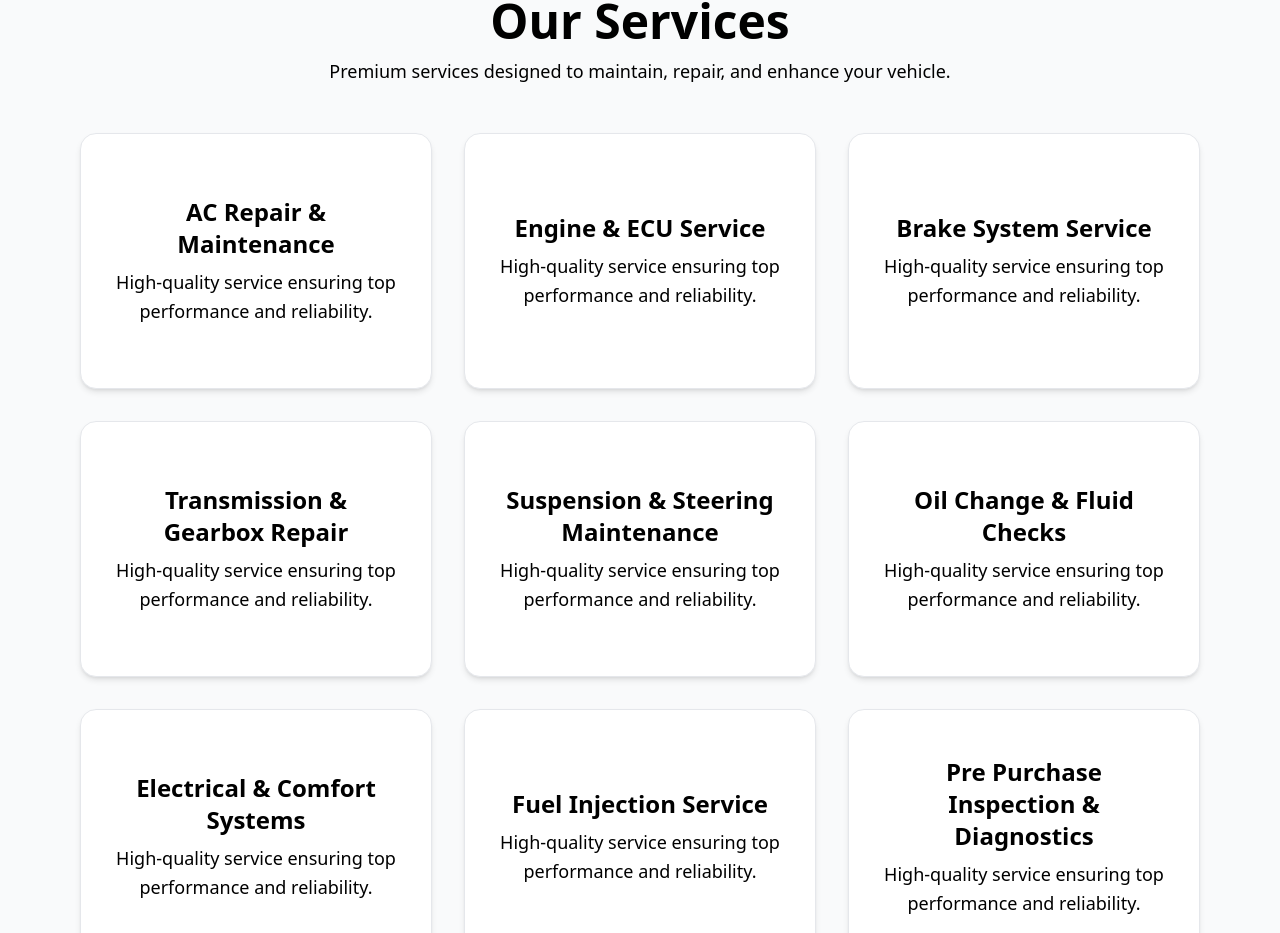
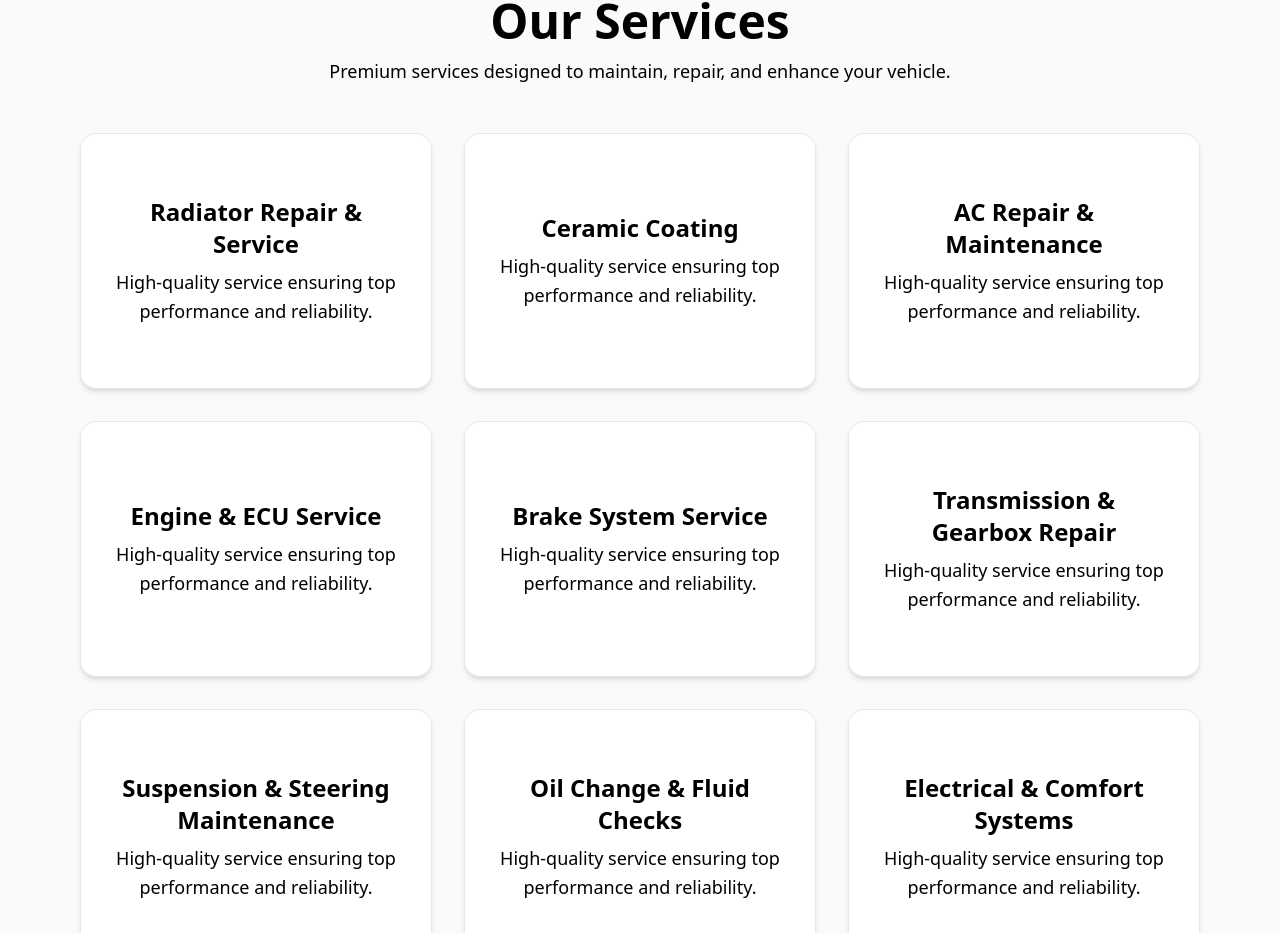
Before and after one commit to Vr7Rizwan/full-speed-auto, a Next.js app: page /brands/audi in a window 1280 px wide. Shown: the part 928-1861 px from the top of the page. Built offline with nearby package versions, Linux system fonts and the light colour scheme.

Commit message:
Add two more services

```diff
--- a/app/resources/brands.ts
+++ b/app/resources/brands.ts
@@ -12,6 +12,14 @@ export interface BrandType {
 }
 // Common Services (Same for All Brands)
 const commonServices: {name:string;link:string}[] = [
+ {
+    name:"Radiator Repair & Service",
+    link:"/services/radiator-repair-service"
+  },
+  {
+    name:"Ceramic Coating",
+    link:"/services/ceramic-coating"
+  },
   {
     name:"AC Repair & Maintenance",
     link:"/services/ac-repair-maintenance"
```
